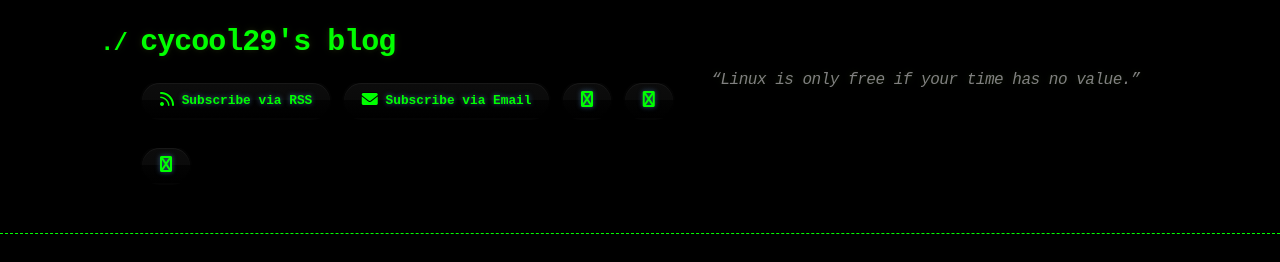
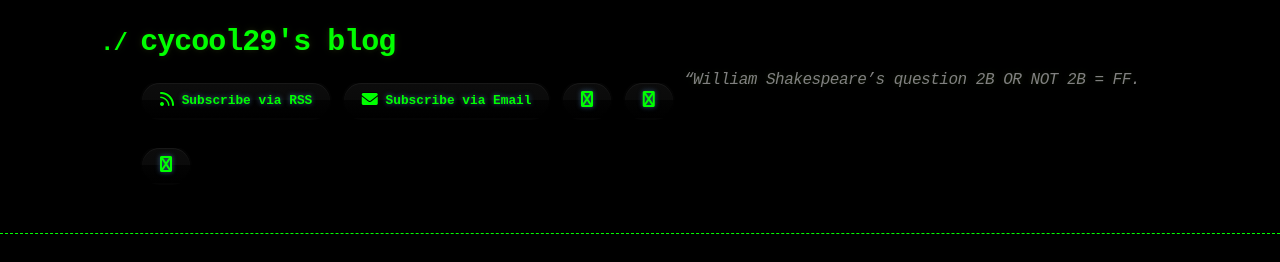
Before and after one commit to cycool29/cycool29.github.io, a Jekyll site: the page built from index.md, in a window 1280 px wide and 900 px high. Shown: the top 262 px of the window. Built offline with Jekyll 4.4.1, drawn with Linux system fonts in a browser that asks for light colours; a style sheet for code colours, icons or effects is not loaded.

Commit message:
Update quotes

```diff
--- a/_config.yml
+++ b/_config.yml
@@ -1,5 +1,5 @@
 title: cycool29's blog
-description: "“Linux is only free if your time has no value.” "
+description: "“William Shakespeare’s question 2B OR NOT 2B = FF. "
 bio: A high school student. Intermediate in Python, Git, Bash. Learning JavaScript. He/Him. "
 author: cycool29
 url: https://cycool29.github.io
```
